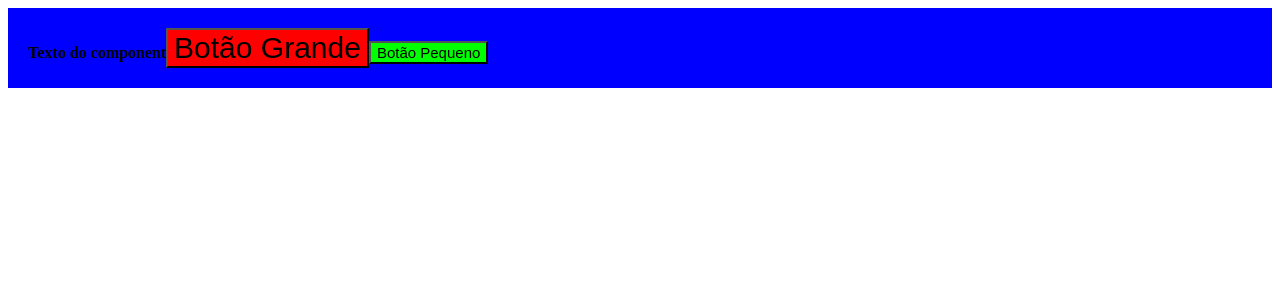
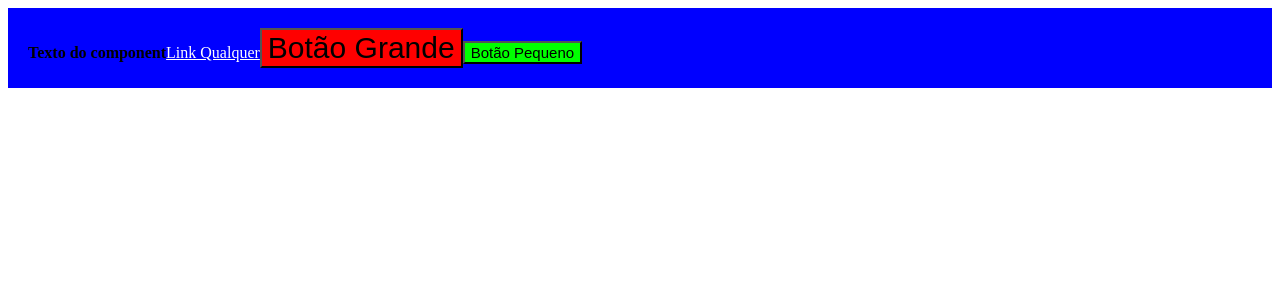
Before and after one commit to dieegobs/lista-estilizacao, a React (Vite) app: page / in a window 1280 px wide. Shown: the top 300 px of the page. Built offline with nearby package versions, Linux system fonts and the light colour scheme.

Commit message:
Estilizando filhos do componente - Link

```diff
--- a/src/App.jsx
+++ b/src/App.jsx
@@ -8,6 +8,7 @@ const App = () => {
         <C.Container >
            <span>Texto do component</span>
 
+        <a href="" className='link'>Link Qualquer</a>
 
            <C.Botao bg="#FF0000">Botão Grande</C.Botao>
            <C.Botao bg="#00FF00" small>Botão Pequeno</C.Botao>
--- a/src/AppStyles.ts
+++ b/src/AppStyles.ts
@@ -11,6 +11,9 @@ export const Container = styled.div`
         color: #000;
     }
 
+    .link {
+        color: #FFF;
+    }
 `;
 
 export const Botao = styled.button`
```
